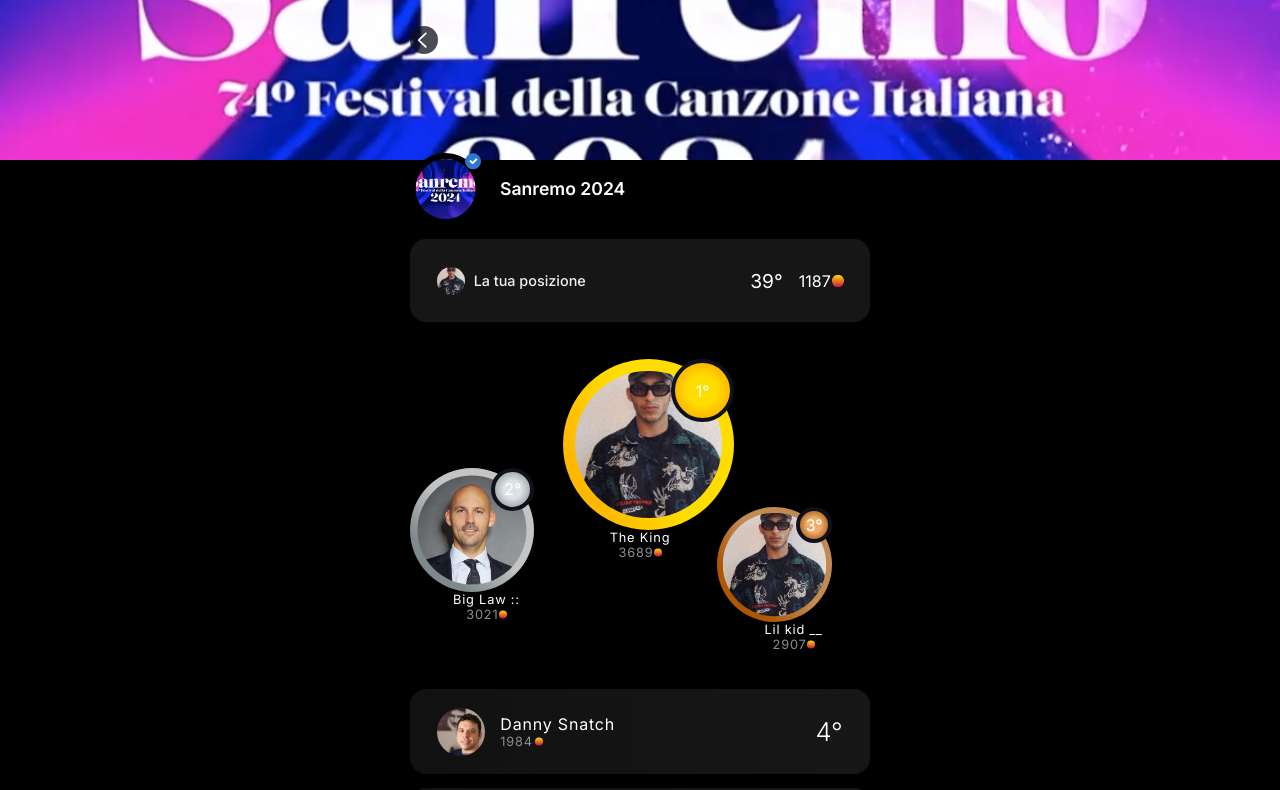
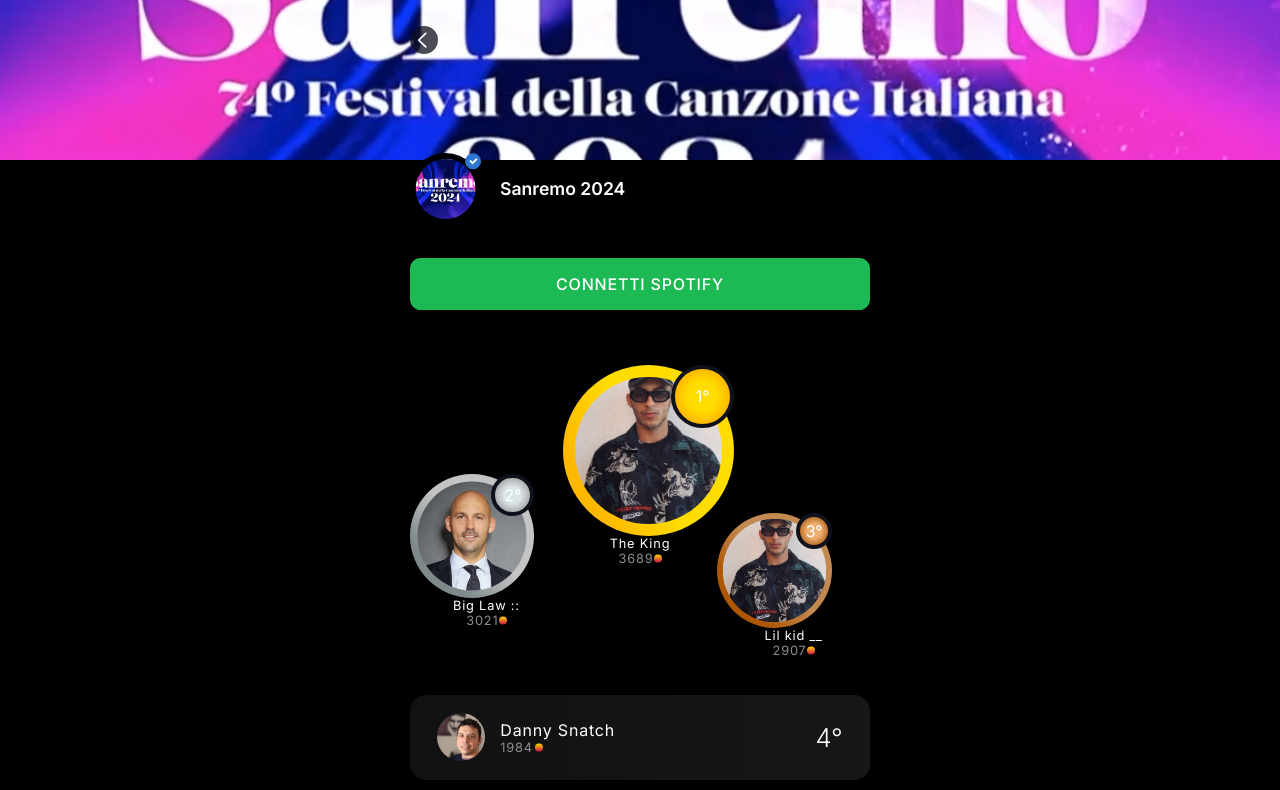
Before and after one commit to andipy/midly-demo, a React (Create React App) app: page /sanremo-2024 in a window 1280 px wide. Shown: the top 790 px of the page. Built offline with nearby package versions, Linux system fonts and the light colour scheme.

Commit message:
added spotify-connect button in sanremo 2024 leaderboard page

```diff
--- a/src/components/button.component.jsx
+++ b/src/components/button.component.jsx
@@ -1,6 +1,6 @@
-const Button = ({label, style, disabled}) => {
+const Button = ({label, style, disabled, onClick}) => {
     return (
-        <button className={style} disabled={disabled}>
+        <button className={style} disabled={disabled} onClick={onClick}>
             <span className="fsize-xs-3 f-w-500">{label}</span>
         </button>
     )
--- a/src/components/card-leaderboard-your-position.component.jsx
+++ b/src/components/card-leaderboard-your-position.component.jsx
@@ -1,19 +1,19 @@
 import IconPoints from "../images/icons/icon-point-xs.svg";
 
-const CardLeaderboardYourPosition = ({ currentFanPosition, currentFanPoints, currentFanImage }) => {
+const CardLeaderboardYourPosition = ({ currentFanPosition, currentFanPoints, currentFanImage, onClick }) => {
     return (
-        <article id="your-position" class="d-flex-row align-items-center j-c-space-between w-100 position-sticky z-index-5 top-navbar bg-dark-soft pb-xs-6 pt-xs-6 pr-xs-6 pl-xs-6 border-radius-1 mb-xs-4">
-            <div class="d-flex-row align-items-center j-c-start no-shrink">
-                <img class="avatar-28 border-radius-100 mr-xs-6" src={currentFanImage} />
-                <span class="fsize-xs-2 f-w-500 grey-100 no-shrink">La tua posizione</span>
+        <article className="d-flex-row align-items-center j-c-space-between w-100 position-sticky z-index-5 top-navbar bg-dark-soft pb-xs-6 pt-xs-6 pr-xs-6 pl-xs-6 border-radius-1 mb-xs-4" onClick={onClick}>
+            <div className="d-flex-row align-items-center j-c-start no-shrink">
+                <img className="avatar-28 border-radius-100 mr-xs-6" src={currentFanImage} />
+                <span className="fsize-xs-2 f-w-500 grey-100 no-shrink">La tua posizione</span>
             </div>
 
-            <div class="d-flex-row align-items-center gap-1em">
-                <span class="fsize-xs-5 f-w-400">{currentFanPosition}°</span>
+            <div className="d-flex-row align-items-center gap-1em">
+                <span className="fsize-xs-5 f-w-400">{currentFanPosition}°</span>
 
-                <div class="d-flex-row align-items-center">
-                    <div class="fsize-xs-3">{currentFanPoints} </div>
-                    <img class="avatar-12 ml-xs-2" src={IconPoints} alt="points" />
+                <div className="d-flex-row align-items-center">
+                    <div className="fsize-xs-3">{currentFanPoints} </div>
+                    <img className="avatar-12 ml-xs-2" src={IconPoints} alt="points" />
                 </div>
             </div>
         </article>
--- a/src/routes/sanremo-2024.route.jsx
+++ b/src/routes/sanremo-2024.route.jsx
@@ -6,6 +6,7 @@
 import CoverArtistPage from "../components/cover-artist-page.component";
 import CardLeaderboardFan from "../components/card-leaderboard-fan.component";
 import CardLeaderboardYourPosition from "../components/card-leaderboard-your-position.component";
+import Button from '../components/button.component'
 
 import IconPoints from "../images/icons/icon-point-xs.svg";
 
@@ -17,6 +18,11 @@
 import Sanremo2024 from '../images/pictures/sanremo.png'
 
 const Sanremo2024Route = () => {
+
+    const [spotifyConnected, setSpotifyConnected] = useState(false)
+    const connectSpotify = () => {
+        setSpotifyConnected(prev => !prev)
+    }
 
     const leaderboard = [
         {
@@ -60,7 +66,11 @@
             <ContainerDefault containerSpecificStyle={'pb-xs-8 pb-lg-2'}>
 
             <div className="container mt-avatar-header">
-                <CardLeaderboardYourPosition currentFanPoints={1187} currentFanPosition={39} currentFanImage={Fan3} />
+                {spotifyConnected ?
+                <CardLeaderboardYourPosition currentFanPoints={1187} currentFanPosition={39} currentFanImage={Fan3} onClick={connectSpotify} />
+                :
+                <Button style={'bg-green-spotify white letter-spacing-1 f-w-500 mt-xs-4 mb-xs-4 position-sticky z-index-5 top-navbar'} label={'CONNETTI SPOTIFY'} onClick={connectSpotify} />
+                }
 
                 <section className="mt-xs-12 mt-lg-8">
 
```
